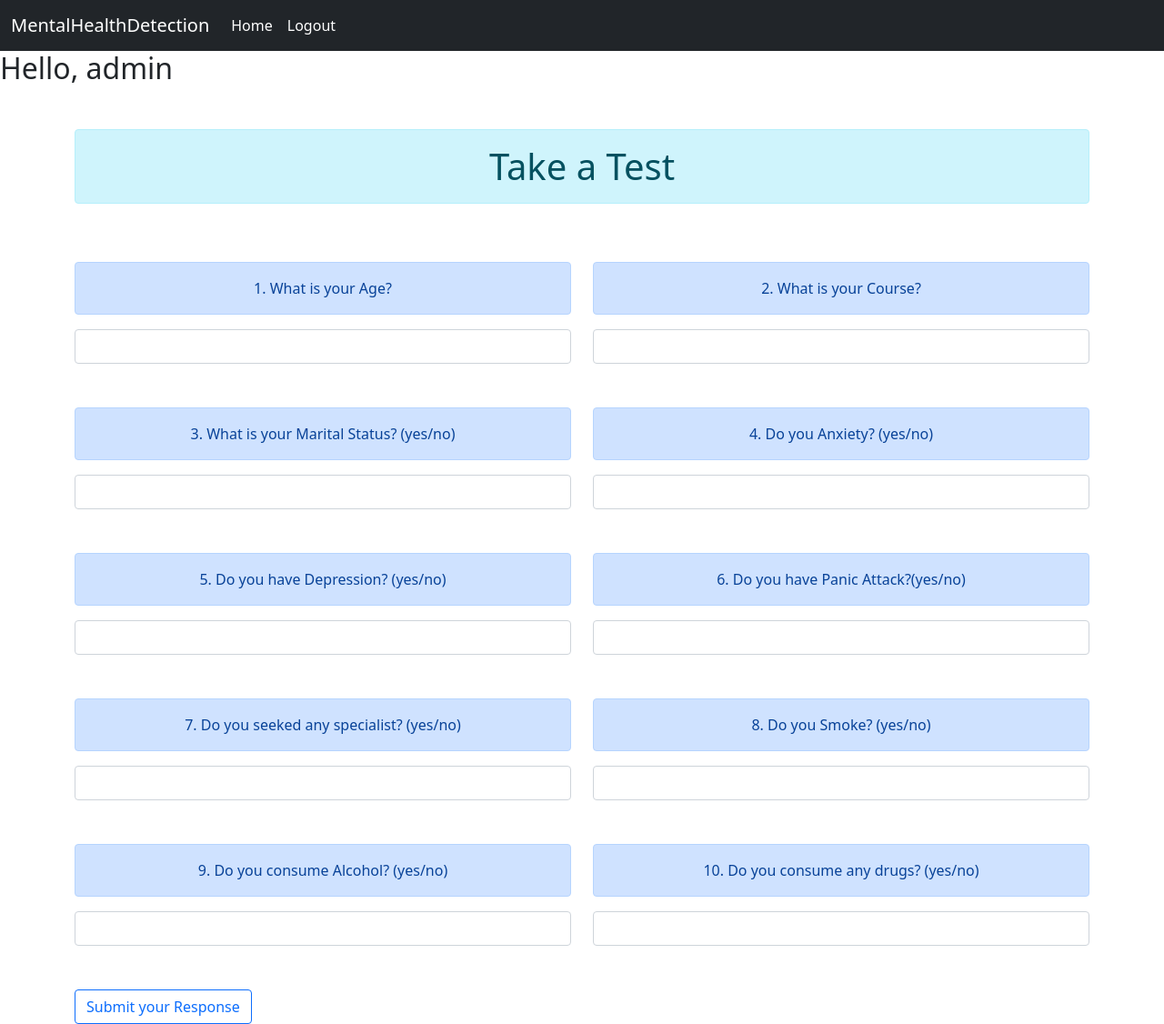
After one commit to JayateerthDambal/MentalHealthDetection, a Django app: page /take_test/ in a window 1280 px wide. The commit adds this page. Shown: the whole page at 91% size. Run offline with Django 4.2, Linux system fonts and the light colour scheme; a user stored in the database is signed in; some libraries are stand-ins or nearby versions.

Commit message:
Saving User Response

```diff
--- a/Accounts/admin.py
+++ b/Accounts/admin.py
@@ -1,4 +1,4 @@
 from django.contrib import admin
-from .models import CreateUserForm
+from .models import CreateUserForm, UserResponse
 
-# admin.site.register(CreateUserForm)
+admin.site.register(UserResponse)
--- a/Accounts/models.py
+++ b/Accounts/models.py
@@ -5,7 +5,24 @@ from django.contrib.auth.models import User
 
 
 class CreateUserForm(UserCreationForm):
-
     class Meta:
         model = User
         fields = ['username', 'email', 'password1', 'password2']
+
+
+class UserResponse(models.Model):
+    user = models.ForeignKey(User, on_delete=models.CASCADE, null=True)
+    age = models.IntegerField()
+    course = models.CharField(max_length=50)
+    marital_status = models.CharField(max_length=10)
+    anxiety = models.CharField(max_length=10)
+    depression = models.CharField(max_length=10)
+    panic_attack = models.CharField(max_length=10)
+    seeked_specialist = models.CharField(max_length=10)
+    smoking = models.CharField(max_length=10)
+    drinking = models.CharField(max_length=10)
+    drugs = models.CharField(max_length=10)
+    date_time = models.DateTimeField(auto_now_add=True)
+
+    def __str__(self):
+        return self.user.username + '- [{}]'.format(str(self.date_time))
--- a/Accounts/urls.py
+++ b/Accounts/urls.py
@@ -5,5 +5,7 @@ urlpatterns = [
     path('', views.home_page, name='home'),
     path('login/', views.login_page, name='login'),
     path('logout/', views.logout_page, name='logout'),
+    path('take_test/', views.record_response, name='record_res'),
+
     # path('')
 ]
--- a/Accounts/views.py
+++ b/Accounts/views.py
@@ -1,11 +1,13 @@
 from django.shortcuts import render, redirect
 from django.http import HttpResponse
 from django.contrib.auth.forms import UserCreationForm
-from .models import CreateUserForm
+from .models import CreateUserForm, UserResponse
 from django.contrib.auth import authenticate, login, logout
 from django.contrib.auth.decorators import login_required
 from django.contrib import messages
 
+
+@login_required(login_url='/login')
 def home_page(request):
     return render(request, 'home.html')
 
@@ -43,3 +45,32 @@ def login_page(response):
 def logout_page(request):
     logout(request)
     return redirect('/login')
+
+
+@login_required(login_url='/login')
+def record_response(request):
+    form = UserResponse()
+
+    if request.method == 'POST':
+        form = UserResponse(request.POST)
+        age = request.POST.get('age')
+        course = request.POST.get('course')
+        anxiety = request.POST.get('anxiety')
+        depression = request.POST.get('depression')
+        panic_attack = request.POST.get('panic_attack')
+        marital_status = request.POST.get('marital_status')
+        smoking = request.POST.get('smoking')
+        drinking = request.POST.get('drinking')
+        specialist = request.POST.get('specialist')
+        drugs = request.POST.get('drugs')
+        request.user.userresponse_set.create(age=age, course=course, anxiety=anxiety, depression=depression,
+                                             panic_attack=panic_attack, marital_status=marital_status,
+                                             smoking=smoking, drinking=drinking, seeked_specialist=specialist,
+                                             drugs=drugs)
+
+        user_response = UserResponse.objects.filter(user=request.user).all()
+
+        return render(request, 'test_view.html', {'data': user_response})
+
+    else:
+        return render(request, 'test.html')
--- a/templates/Accounts/login.html
+++ b/templates/Accounts/login.html
@@ -8,7 +8,7 @@
     <form action="" method="post">
         {% csrf_token %}
         <div class="container mt-5 col-6">
-            <h2 class="text-center alert alert-info">Login Page</h2>
+            <h2 class="text-center alert alert-primary">Login Page</h2>
             <div class="form-floating mb-3">
                 <input type="text" class="form-control" id="floatingInput" placeholder="username" name="username">
                 <label for="floatingInput">Username</label>
--- /dev/null
+++ b/templates/test.html
@@ -0,0 +1,77 @@
+{% extends 'base.html' %}
+
+{% block title %}
+    Home
+{% endblock %}
+
+{% block content %}
+    <h2>Hello, {{ request.user }}</h2>
+    <form action="" method="post">
+        {% csrf_token %}
+
+        <div class="container">
+
+            <div class="col-12 mt-5">
+                <h1 class="text-center alert alert-info">Take a Test</h1>
+            </div>
+
+            <div class="row align-items-center">
+                <div class="col-6 mt-5">
+                    <p class="text-center alert alert-primary">1. What is your Age?</p>
+                    <input type="number" class="form-control" name="age">
+                </div>
+                <div class="col-6 mt-5">
+                    <p class="text-center alert alert-primary">2. What is your Course?</p>
+                    <input type="text" class="form-control" name="course">
+                </div>
+                <div class="col-6 mt-5">
+                    <p class="text-center alert alert-primary">3. What is your Marital Status? (yes/no)</p>
+                    <input type="text" class="form-control" name="marital_status">
+                </div>
+                <div class="col-6 mt-5">
+                    <p class="text-center alert alert-primary">4. Do you Anxiety? (yes/no)</p>
+                    <input type="text" class="form-control" name="anxiety">
+                </div>
+
+
+                <div class="col-6 mt-5">
+                    <p class="text-center alert alert-primary">5. Do you have Depression? (yes/no)</p>
+                    <input type="text" class="form-control" name="depression">
+                </div>
+                <div class="col-6 mt-5">
+                    <p class="text-center alert alert-primary">6. Do you have Panic Attack?(yes/no)</p>
+                    <input type="text" class="form-control" name="panic_attack">
+                </div>
+                <div class="col-6 mt-5">
+                    <p class="text-center alert alert-primary">7. Do you seeked any specialist? (yes/no)</p>
+                    <input type="text" class="form-control" name="specialist">
+                </div>
+                <div class="col-6 mt-5">
+                    <p class="text-center alert alert-primary">8. Do you Smoke? (yes/no)</p>
+                    <input type="text" class="form-control" name="smoking">
+                </div>
+                <div class="col-6 mt-5">
+                    <p class="text-center alert alert-primary">9. Do you consume Alcohol? (yes/no)</p>
+                    <input type="text" class="form-control" name="drinking">
+                </div>
+                <div class="col-6 mt-5">
+                    <p class="text-center alert alert-primary">10. Do you consume any drugs? (yes/no)</p>
+                    <input type="text" class="form-control" name="drugs">
+                </div>
+            </div>
+            {% for field in form %}
+                <div class="fieldWrapper">
+                    {{ field.errors }}
+
+                </div>
+            {% endfor %}
+            <input type="submit" value="Submit your Response" class="btn btn-outline-primary mt-5">
+        </div>
+        {% for field in form %}
+            <div class="fieldWrapper">
+                {{ field.errors }}
+
+            </div>
+        {% endfor %}
+    </form>
+{% endblock %}
--- /dev/null
+++ b/templates/test_view.html
@@ -0,0 +1,5 @@
+{% extends 'base.html' %}
+
+{% block content %}
+    {{ data }}
+{% endblock %}
```
Also changed, not shown: templates/Accounts/sign_up.html (+29 -2 lines), templates/home.html (+1 -40 lines), Accounts/migrations/0001_initial.py (added), README.md (added), db.sqlite3.
